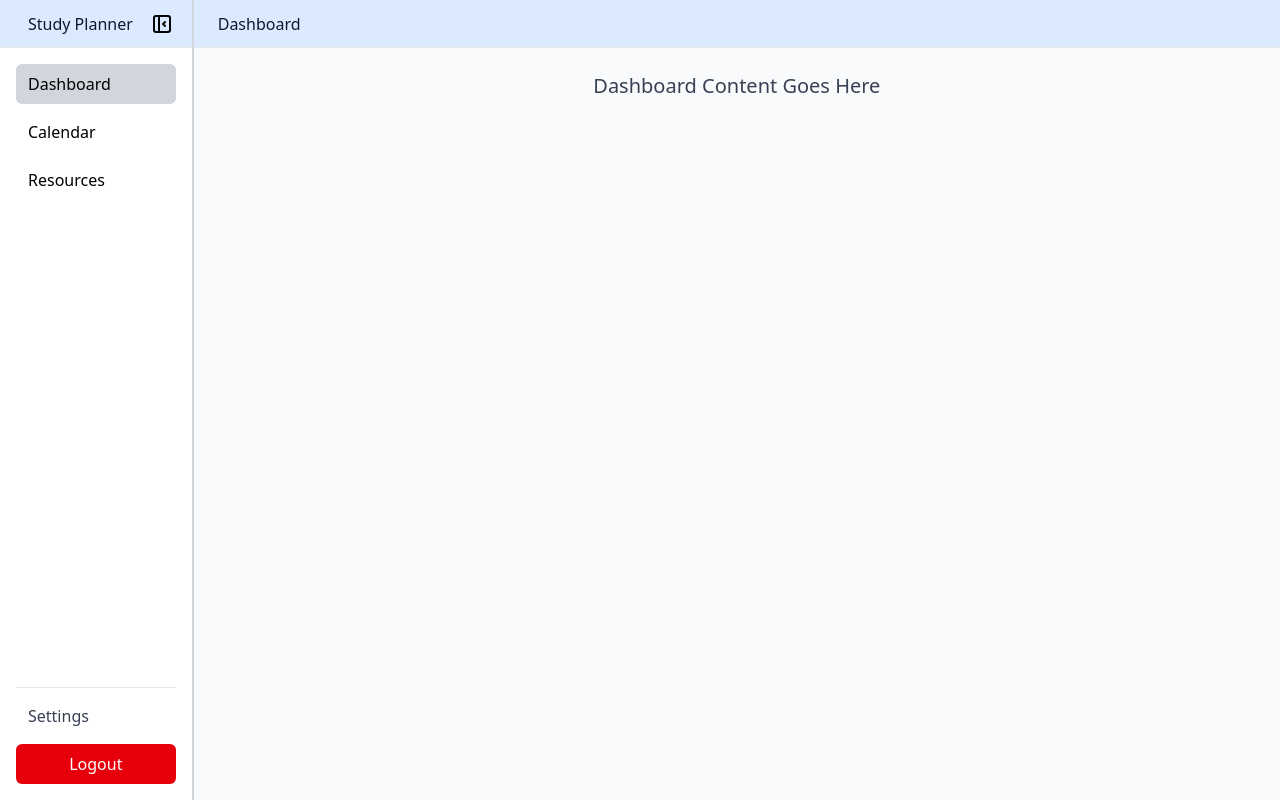
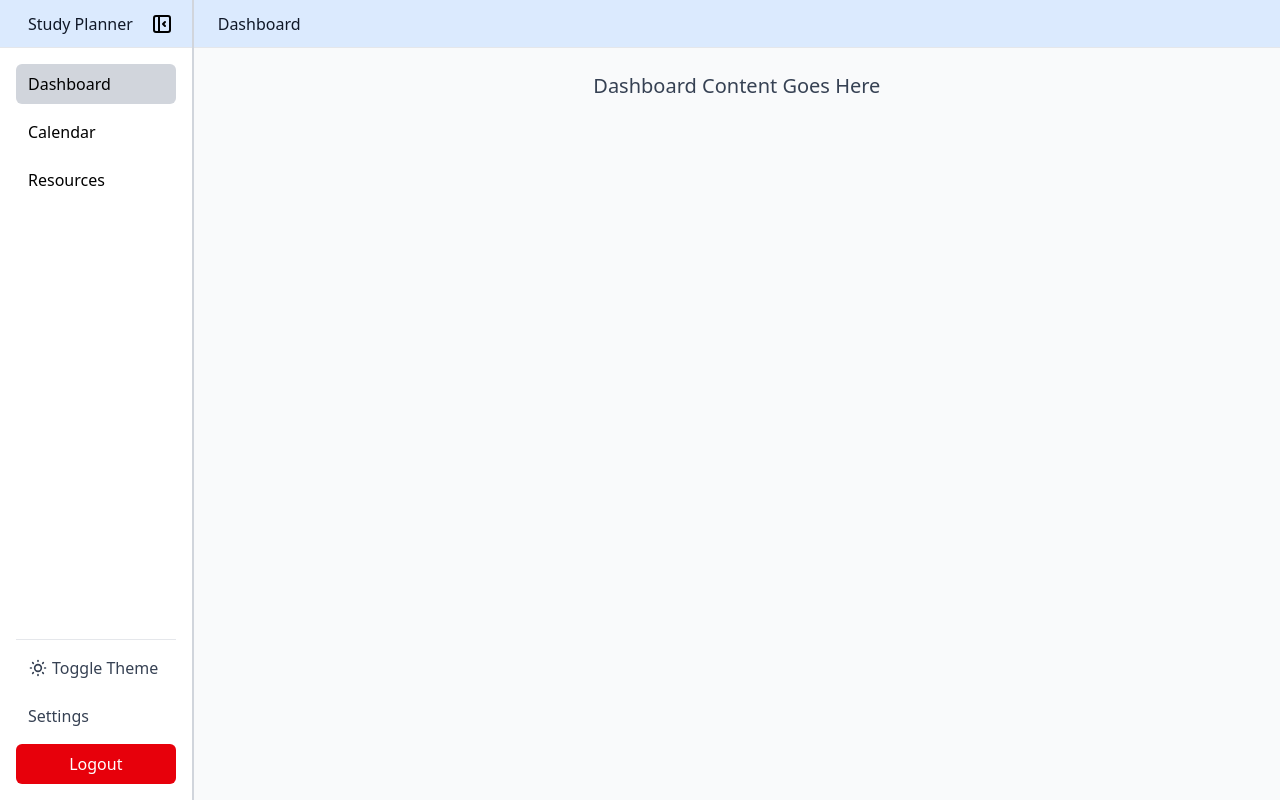
Before and after one commit to Kay199711/Studyplanner, a React (Vite) app in the folder frontend/: page /dashboard in a window 1280 px wide. Built offline with nearby package versions, Linux system fonts and the light colour scheme; no server answers; sample sign-in values are in the browser's storage.

Commit message:
added theme toggle saved to localStorage

```diff
--- a/frontend/src/App.jsx
+++ b/frontend/src/App.jsx
@@ -1,3 +1,4 @@
+import { useState, useEffect } from 'react';
 import { BrowserRouter as Router, Routes, Route, Navigate } from 'react-router-dom';
 import { AuthProvider } from './context/AuthContext';
 import ProtectedRoute from './middleware/ProtectedRoute';
@@ -9,6 +10,22 @@ import Layout from './Layout';
 
 
 function App() {
+  const [isDark, setIsDark] = useState(() => {
+    const savedTheme = localStorage.getItem("theme");
+    return savedTheme !== null ? savedTheme === "light" : true; // Default to light mode
+  });
+
+  useEffect(() => {
+    const root = window.document.documentElement;
+    if (isDark) {
+      root.classList.add("light");
+      localStorage.setItem("theme", "light");
+    } else {
+      root.classList.remove("light");
+      localStorage.setItem("theme", "dark");
+    }
+  }, [isDark]);
+
   return (
     <AuthProvider>
       <Router>
@@ -22,7 +39,7 @@ function App() {
 
           {/* Protected routes */}
           <Route element={<ProtectedRoute requireAuth={true} />}>
-            <Route element={<Layout />}>
+            <Route element={<Layout isDark={isDark} setIsDark={setIsDark} />}>
               <Route path="/dashboard" element={<Dashboard />} />
               <Route path="/calendar" element={<Calendar />} />
               <Route path="/resources" element={<Resources />} />
--- a/frontend/src/Layout.jsx
+++ b/frontend/src/Layout.jsx
@@ -2,14 +2,14 @@ import { useLocation, Outlet } from 'react-router-dom';
 import { Group, Panel, Separator } from 'react-resizable-panels';
 import Sidebar from './components/Sidebar';
 
-export default function Layout() {
+export default function Layout({ isDark, setIsDark }) {
   const location = useLocation();
 
   return (
     <div className="h-screen overflow-hidden">
       <Group orientation="horizontal">
 
-        <Sidebar />
+        <Sidebar isDark={isDark} setIsDark={setIsDark} />
 
         <Separator className="w-0.5 bg-gray-300 hover:bg-blue-500 active:bg-blue-600 transition-colors cursor-col-resize" />
 
--- a/frontend/src/components/Sidebar.jsx
+++ b/frontend/src/components/Sidebar.jsx
@@ -3,8 +3,9 @@ import { useAuth } from '../context/AuthContext';
 import { Link, useNavigate, useLocation } from 'react-router-dom';
 import { Panel } from 'react-resizable-panels';
 import { TbLayoutSidebarLeftCollapse, TbLayoutSidebarLeftExpand } from "react-icons/tb";
+import { HiOutlineMoon, HiOutlineSun } from 'react-icons/hi';
 
-export default function Sidebar() {
+export default function Sidebar({ isDark, setIsDark }) {
   const { logout } = useAuth();
   const navigate = useNavigate();
   const location = useLocation();
@@ -98,6 +99,17 @@ export default function Sidebar() {
             </nav>
             <nav className="border-t border-gray-200 pt-2 space-y-2">
               <button
+                onClick={() => setIsDark(!isDark)}
+                className="w-full text-left flex items-center gap-1 px-3 py-2 rounded-md text-gray-700 hover:bg-gray-300"
+                aria-label="Toggle dark mode"
+              >
+                {isDark ? (
+                  <HiOutlineSun className="w-5 h-5" />
+                ) : (
+                  <HiOutlineMoon className="w-5 h-5" />
+                )} Toggle Theme
+              </button>
+              <button
                 className="w-full text-left block px-3 py-2 rounded-md text-gray-700 hover:bg-gray-300"
               >
                 Settings
```
